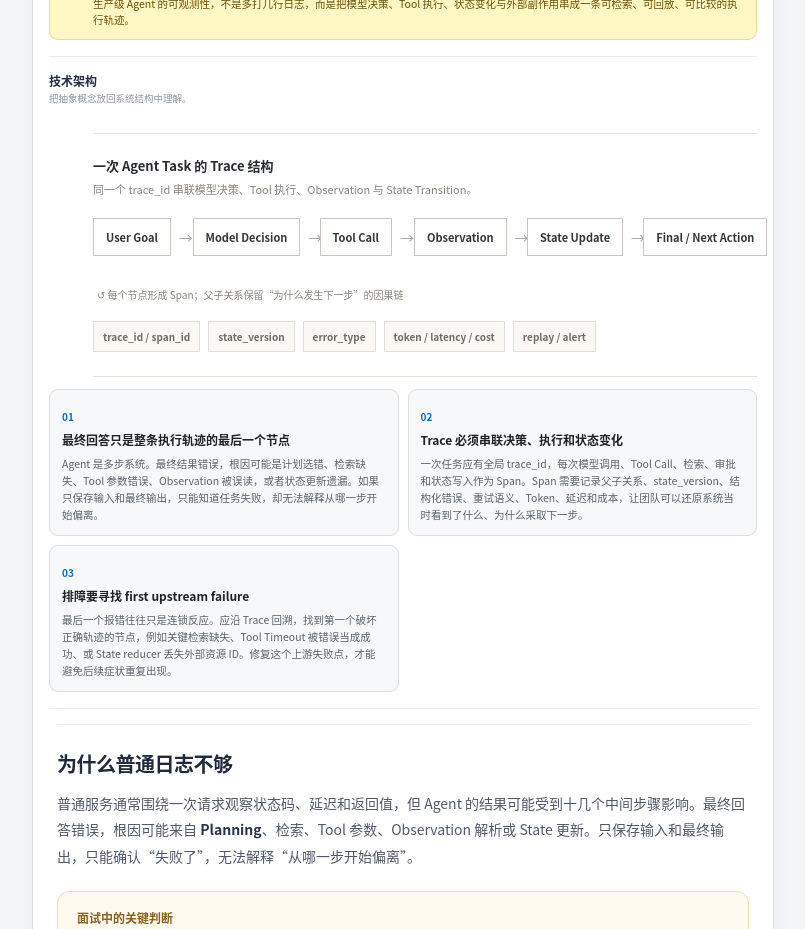
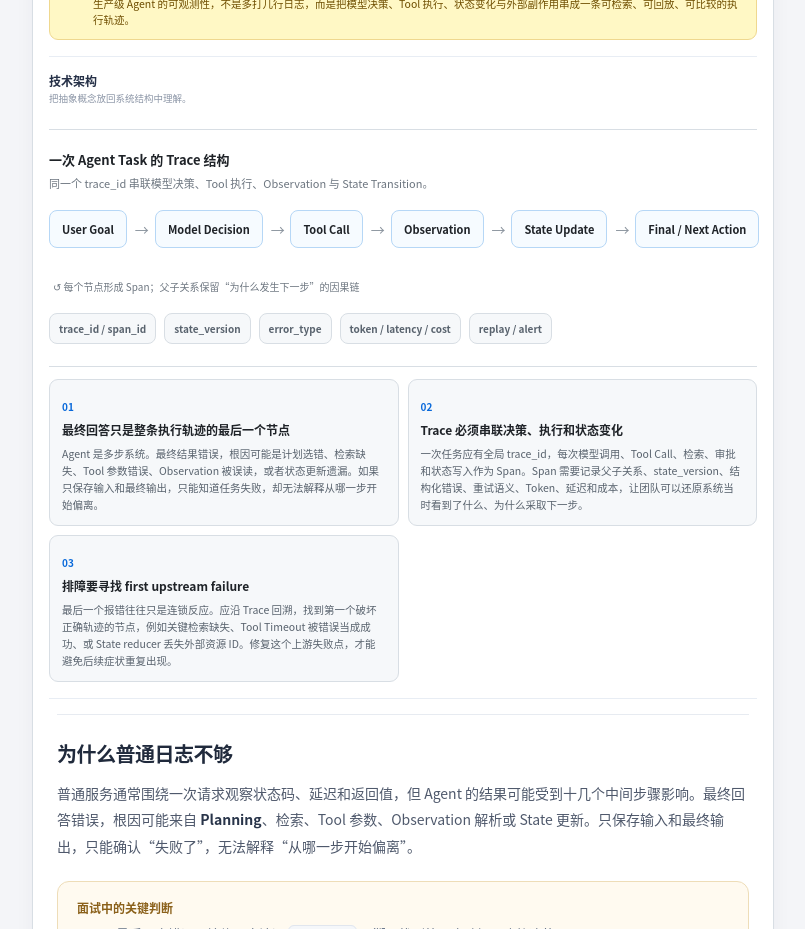
Before and after one commit to 1264585648/interview, a Next.js app: page /questions/agent-observability-tracing in a window 1280 px wide. Shown: the part 1100-2029 px from the top of the page, without its empty margins (164-969 px from the left). Built offline with nearby package versions, Linux system fonts and the light colour scheme.

Commit message:
style: align diagrams with article palette

```diff
--- a/components/QuestionDiagram.module.css
+++ b/components/QuestionDiagram.module.css
@@ -1,24 +1,24 @@
 .figure {
-  margin: 28px 0 4px 44px;
-  padding: 22px 0 24px;
-  border-top: 1px solid #e6e1da;
-  border-bottom: 1px solid #e6e1da;
+  margin: 24px 0 4px;
+  padding: 20px 0 22px;
+  border-top: 1px solid var(--article-border-muted, #d8dee4);
+  border-bottom: 1px solid var(--article-border-muted, #d8dee4);
 }
 
 .figure figcaption {
   display: grid;
   gap: 5px;
-  margin-bottom: 20px;
+  margin-bottom: 18px;
 }
 
 .figure figcaption strong {
-  color: #292b30;
+  color: var(--article-text, #1f2328);
   font-size: 13px;
-  font-weight: 680;
+  font-weight: 700;
 }
 
 .figure figcaption span {
-  color: #8a847b;
+  color: var(--article-text-muted, #6e7781);
   font-size: 11px;
   line-height: 1.7;
 }
@@ -29,9 +29,10 @@
   align-items: center;
   justify-content: center;
   padding: 8px 12px;
-  border: 1px solid #cbc5bc;
-  background: #fff;
-  color: #35373b;
+  border: 1px solid #b6d7f6;
+  border-radius: 8px;
+  background: #f6fbff;
+  color: var(--article-text, #1f2328);
   font-size: 11px;
   font-weight: 650;
   line-height: 1.4;
@@ -39,15 +40,15 @@
 }
 
 .mutedNode {
-  border-color: #e1ddd7;
-  background: #faf8f5;
-  color: #706b63;
+  border-color: var(--article-border-muted, #d8dee4);
+  background: var(--article-surface-muted, #f6f8fa);
+  color: var(--article-text-secondary, #59636e);
   font-weight: 560;
 }
 
 .arrow {
   flex: 0 0 auto;
-  color: #aaa49b;
+  color: #8c959f;
   font-size: 14px;
 }
 
@@ -78,17 +79,17 @@
 .compareLane {
   min-width: 0;
   padding-top: 15px;
-  border-top: 2px solid #3c3d40;
+  border-top: 2px solid var(--article-accent, #0969da);
 }
 
 .compareLane:nth-child(2) {
-  border-top-color: #8d877e;
+  border-top-color: var(--article-done, #8250df);
 }
 
 .laneLabel {
   display: block;
   margin-bottom: 14px;
-  color: #5f5a53;
+  color: var(--article-text-secondary, #59636e);
   font-size: 10px;
   font-weight: 760;
   letter-spacing: 0.08em;
@@ -100,7 +101,7 @@
 .returnLine,
 .storeLinks,
 .downArrow {
-  color: #8a847b;
+  color: var(--article-text-muted, #6e7781);
   font-size: 10px;
   line-height: 1.7;
 }
@@ -151,8 +152,8 @@
   gap: 18px;
   align-items: center;
   padding: 14px 0;
-  border-top: 1px dashed #d9d4cd;
-  border-bottom: 1px dashed #d9d4cd;
+  border-top: 1px dashed var(--article-border, #d0d7de);
+  border-bottom: 1px dashed var(--article-border, #d0d7de);
 }
 
 .storeLinks {
@@ -172,7 +173,7 @@
 
 @media (max-width: 760px) {
   .figure {
-    margin-left: 34px;
+    margin-left: 0;
     overflow: hidden;
   }
 
```
